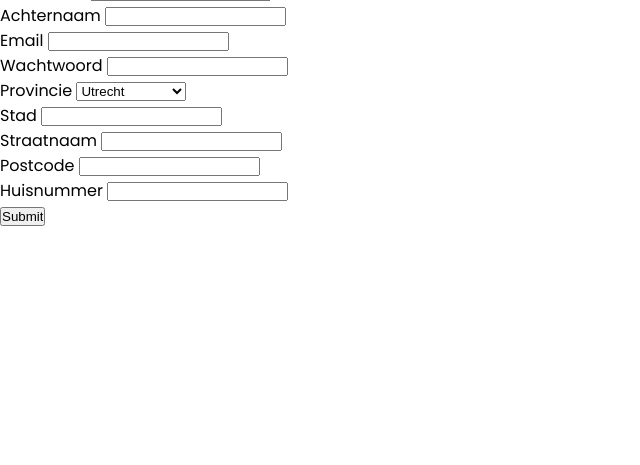
After one commit to TygoHouweling/gameplayparty, a PHP site: page /view/register.php in a window 1280 px wide. The commit adds this page. Shown: the part 335-800 px from the top of the page, without its empty margins (0-640 px from the left). Run offline with PHP 8.4, Linux system fonts and the light colour scheme; some libraries are stand-ins or nearby versions.

Commit message:
registreren

```diff
--- a/model/config.php
+++ b/model/config.php
@@ -16,6 +16,11 @@ class Config
             $this->username = "root";
             $this->password = "root";
             $this->dbname = "gameplayparty";
+        } elseif (gethostbyaddr($_SERVER['REMOTE_ADDR']) == 'Fabian') {
+            $this->servername = "127.0.0.1";
+            $this->username = "root";
+            $this->password = "";
+            $this->dbname = "gameplayparty_2";
         }
     }
 }
--- a/view/header_home.php
+++ b/view/header_home.php
@@ -27,6 +27,7 @@
                 <?php
                 } else {
                 ?>
+                    <li <?= isset($_GET['op']) && $_GET['op'] == 'register' ? 'class=active' : '' ?>><a href="?cat=auth&op=register">Registreren</a></li>
                     <li <?= isset($_GET['op']) && $_GET['op'] == 'login' ? 'class=active' : '' ?>><a href="?cat=auth&op=login">Login</a></li>
 
                 <?php
--- /dev/null
+++ b/view/register.php
@@ -0,0 +1,52 @@
+<?php
+require 'header_home.php';
+?>
+
+<form method='POST' action='index.php?cat=auth&op=register'>
+
+<label for='user_fname'> Voornaam </label>
+<input type='text' id='user_fname' name='user_fname' roleholder='Voornaam' required><br>
+
+<label for='user_lname'> Achternaam </label>
+<input type='text' id='user_lname' name='user_lname' roleholder='Achternaam' required><br>
+
+<label for='email'> Email </label>
+<input type='text' id='email' name='email' roleholder='email' required><br>
+
+<label for='password'> Wachtwoord </label>
+<input type='password' id='password' name='password' roleholder='Wachtwoord' required><br>
+
+<label for='user_province'> Provincie </label>
+<select name="user_province" id="user_province">
+    <option value="Utrecht">Utrecht</option>
+    <option value="Noord-Holland">Noord-Holland</option>
+    <option value="Zuid-Holland">Zuid-Holland</option>
+    <option value="Friesland">Friesland</option>
+    <option value="Groningen">Groningen</option>
+    <option value="Drenthe">Drenthe</option>
+    <option value="Flevoland">Flevoland</option>
+    <option value="Overijssel">Overijssel</option>
+    <option value="Gelderland">Gelderland</option>
+    <option value="Limburg">Limburg</option>
+    <option value="Noord-Brabant">Noord-Brabant</option>
+    <option value="Zeeland">Zeeland</option>
+  </select><br>
+
+<label for='City'> Stad </label>
+<input type='text' id='city' name='city' roleholder='Stad' required><br>
+
+<label for='streetname'> Straatnaam </label>
+<input type='text' id='streetname' name='streetname' roleholder='Straatnaam' required><br>
+
+<label for='postal_code'> Postcode </label>
+<input type='text' id='postal_code' name='postal_code' roleholder='Postcode'><br>
+
+<label for='housenumber'> Huisnummer </label>
+<input type='text' id='housenumber' name='housenumber' roleholder='Huisnummer' required><br>
+
+<input type="submit" name="submit">
+</form>
+
+<?php
+require 'footer_home.php';
+?>
```
Also changed, not shown: controller/AuthController.php (+32 -0 lines), model/AuthModel.php (+15 -0 lines).
